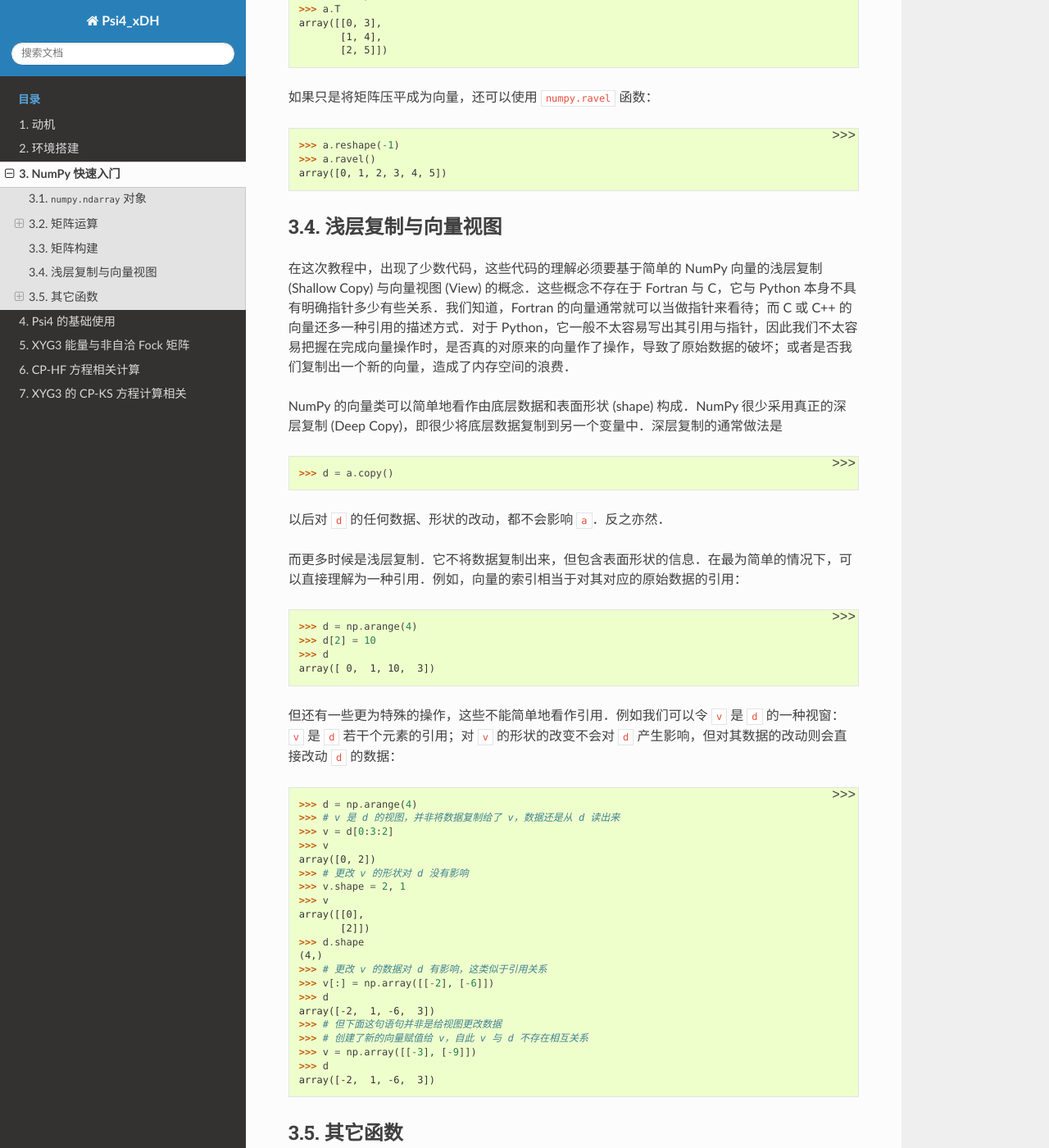
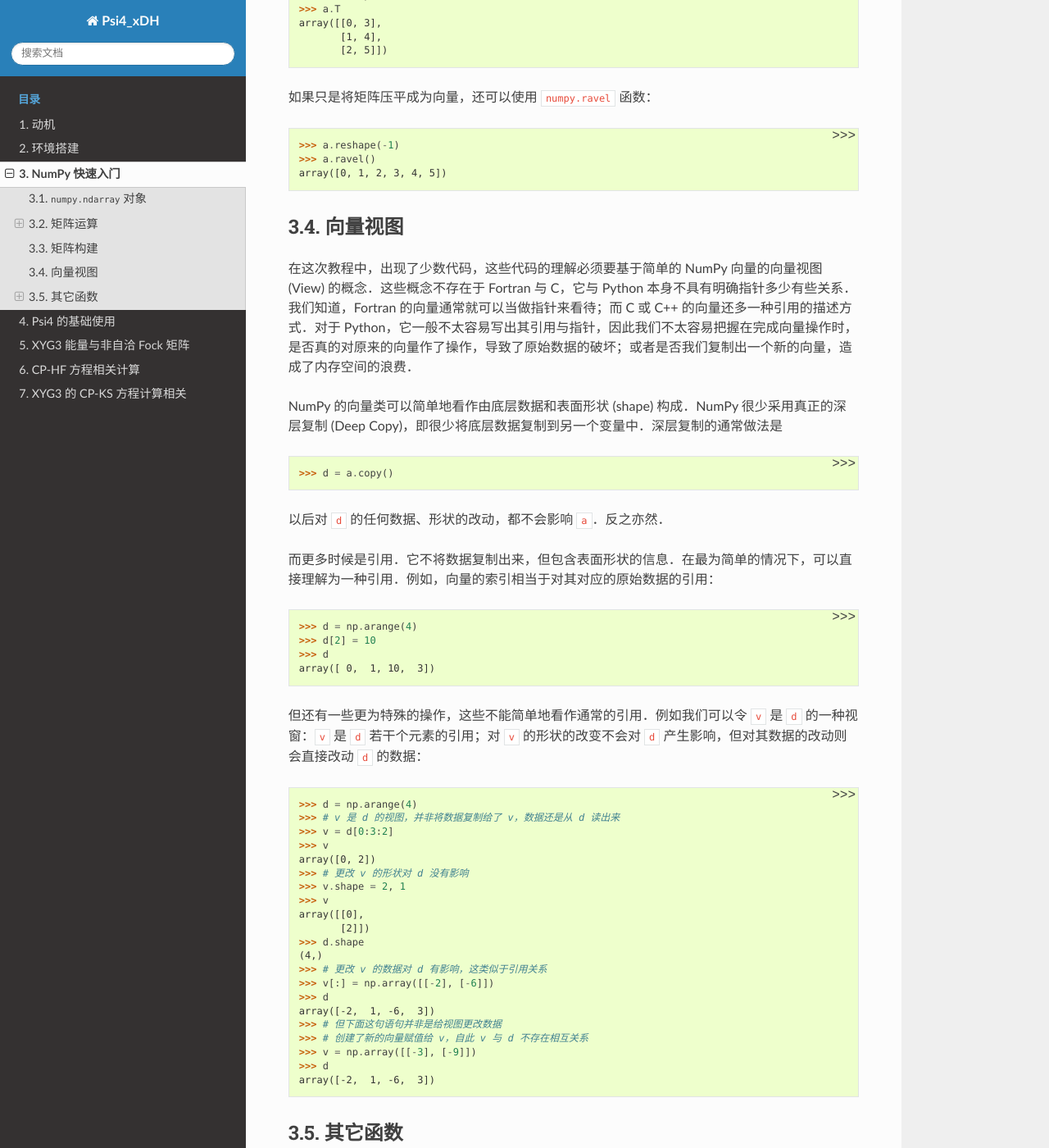
Before and after one commit to ajz34/Psi4_xDH, a Sphinx documentation site: the page built from source/numpy_quick.rst, in a window 1280 px wide and 1400 px high, scrolled down 6679 px. Shown: the whole window at 82% size. Built offline with Sphinx 7.4.7 and the Read the Docs theme 2.0.0, drawn with Linux system fonts in a browser that asks for light colours.

Commit message:
remove words of shallow copy (advised by YY)

```diff
--- a/source/numpy_quick.rst
+++ b/source/numpy_quick.rst
@@ -288,10 +288,10 @@
    >>> a.ravel()
    array([0, 1, 2, 3, 4, 5])
 
-浅层复制与向量视图
-------------------
+向量视图
+--------
 
-在这次教程中，出现了少数代码，这些代码的理解必须要基于简单的 NumPy 向量的浅层复制 (Shallow Copy) 与向量视图 (View) 的概念．这些概念不存在于 Fortran 与 C，它与 Python 本身不具有明确指针多少有些关系．我们知道，Fortran 的向量通常就可以当做指针来看待；而 C 或 C++ 的向量还多一种引用的描述方式．对于 Python，它一般不太容易写出其引用与指针，因此我们不太容易把握在完成向量操作时，是否真的对原来的向量作了操作，导致了原始数据的破坏；或者是否我们复制出一个新的向量，造成了内存空间的浪费．
+在这次教程中，出现了少数代码，这些代码的理解必须要基于简单的 NumPy 向量的向量视图 (View) 的概念．这些概念不存在于 Fortran 与 C，它与 Python 本身不具有明确指针多少有些关系．我们知道，Fortran 的向量通常就可以当做指针来看待；而 C 或 C++ 的向量还多一种引用的描述方式．对于 Python，它一般不太容易写出其引用与指针，因此我们不太容易把握在完成向量操作时，是否真的对原来的向量作了操作，导致了原始数据的破坏；或者是否我们复制出一个新的向量，造成了内存空间的浪费．
 
 NumPy 的向量类可以简单地看作由底层数据和表面形状 (shape) 构成．NumPy 很少采用真正的深层复制 (Deep Copy)，即很少将底层数据复制到另一个变量中．深层复制的通常做法是
 ::
@@ -300,7 +300,7 @@
 
 以后对 :code:`d` 的任何数据、形状的改动，都不会影响 :code:`a`．反之亦然．
 
-而更多时候是浅层复制．它不将数据复制出来，但包含表面形状的信息．在最为简单的情况下，可以直接理解为一种引用．例如，向量的索引相当于对其对应的原始数据的引用：
+而更多时候是引用．它不将数据复制出来，但包含表面形状的信息．在最为简单的情况下，可以直接理解为一种引用．例如，向量的索引相当于对其对应的原始数据的引用：
 ::
 
    >>> d = np.arange(4)
@@ -308,7 +308,7 @@
    >>> d
    array([ 0,  1, 10,  3])
 
-但还有一些更为特殊的操作，这些不能简单地看作引用．例如我们可以令 :code:`v` 是 :code:`d` 的一种视窗：:code:`v` 是 :code:`d` 若干个元素的引用；对 :code:`v` 的形状的改变不会对 :code:`d` 产生影响，但对其数据的改动则会直接改动 :code:`d` 的数据：
+但还有一些更为特殊的操作，这些不能简单地看作通常的引用．例如我们可以令 :code:`v` 是 :code:`d` 的一种视窗：:code:`v` 是 :code:`d` 若干个元素的引用；对 :code:`v` 的形状的改变不会对 :code:`d` 产生影响，但对其数据的改动则会直接改动 :code:`d` 的数据：
 ::
 
    >>> d = np.arange(4)
```
